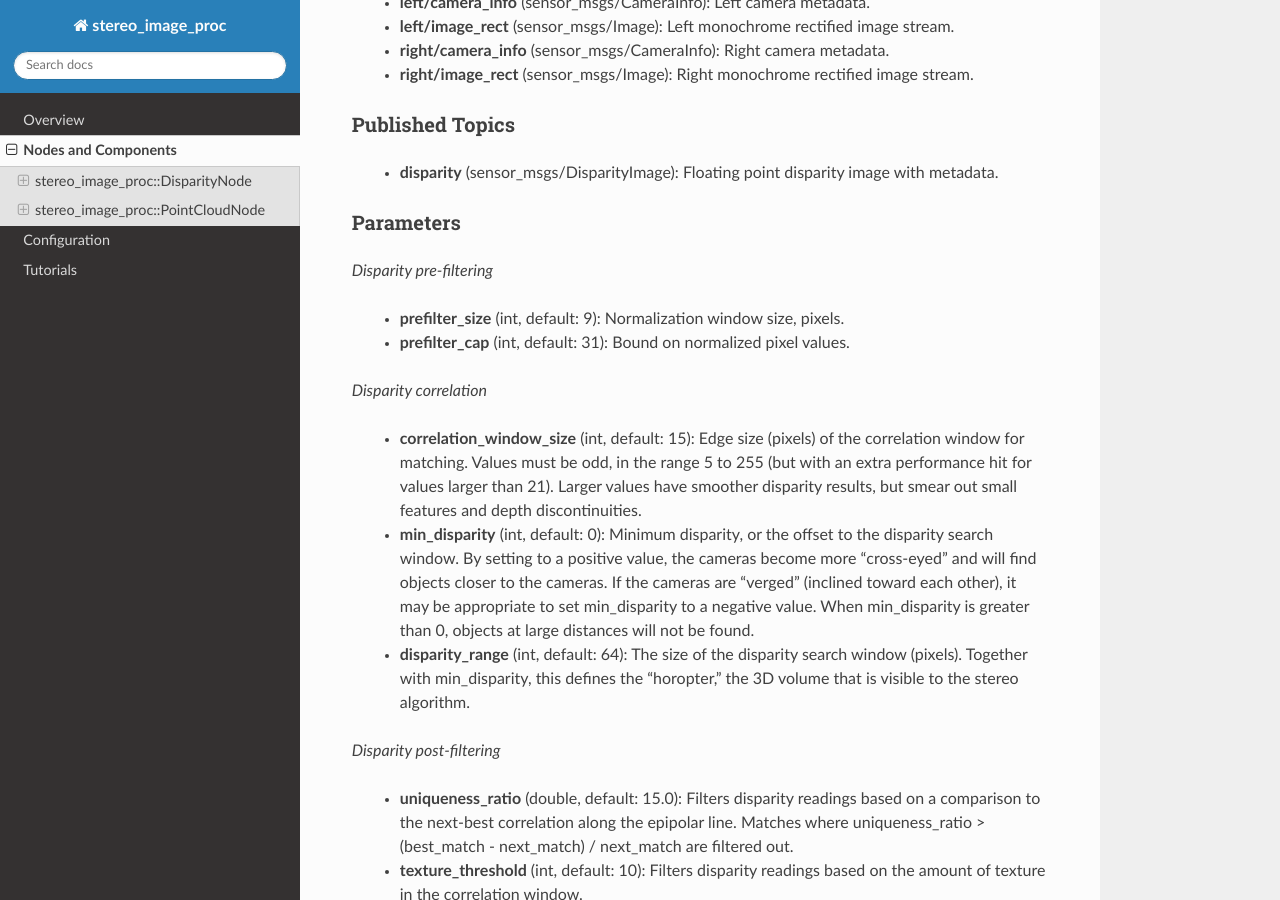
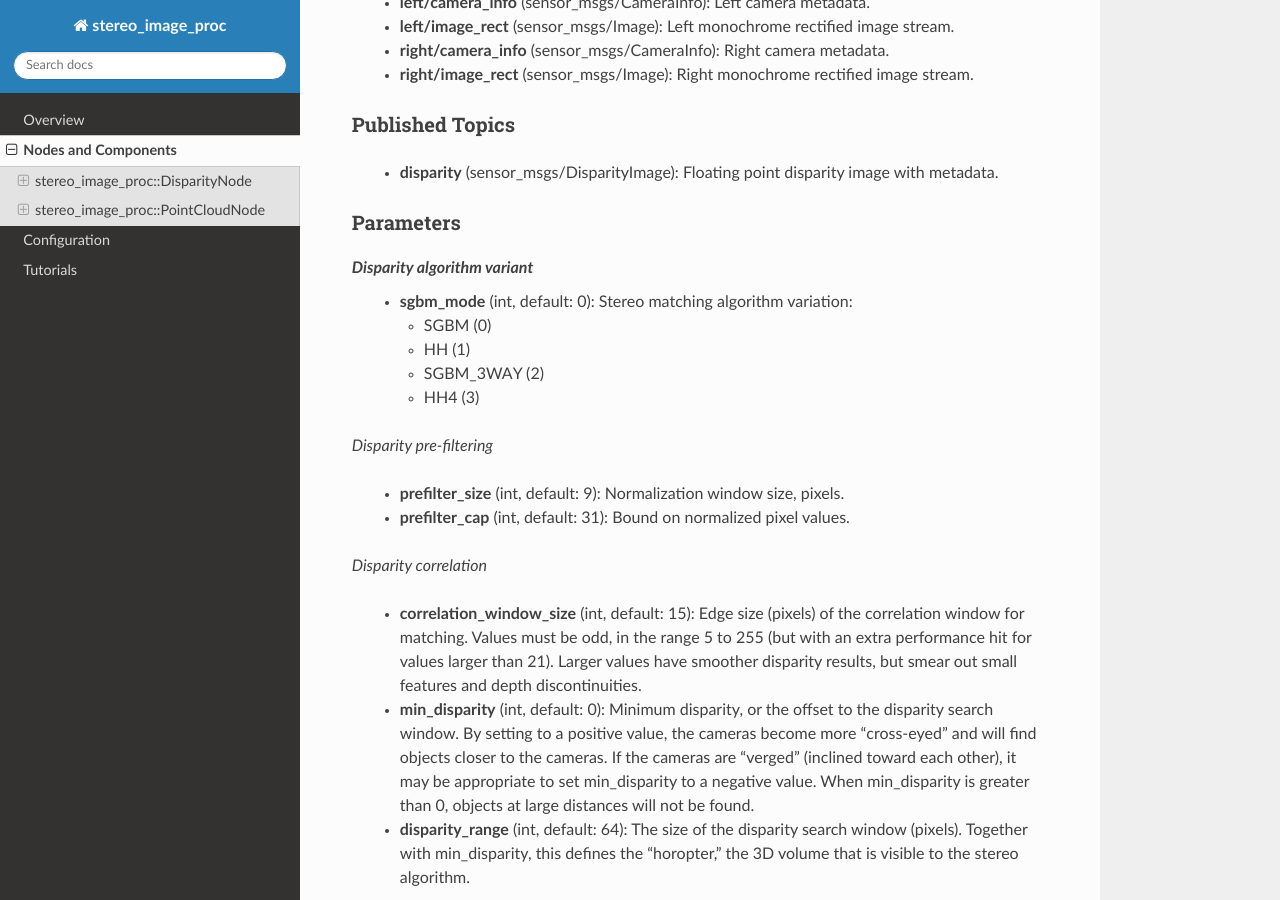
Before and after one commit to ros-perception/image_pipeline, a Sphinx documentation site: the page built from stereo_image_proc/doc/components.rst, in a window 1280 px wide and 900 px high, scrolled down 468 px. Built offline with Sphinx 7.4.7 and the Read the Docs theme 2.0.0, drawn with Linux system fonts in a browser that asks for light colours; pages that are not in the unit, such as notebooks, are missing from menus.

Commit message:
Added documentation about sgbm_mode param.

```diff
--- a/stereo_image_proc/doc/components.rst
+++ b/stereo_image_proc/doc/components.rst
@@ -29,6 +29,14 @@ Published Topics
 
 Parameters
 ^^^^^^^^^^
+
+*Disparity algorithm variant*
+ * **sgbm_mode** (int, default: 0): Stereo matching algorithm variation:
+
+   * SGBM (0)
+   * HH (1)
+   * SGBM_3WAY (2)
+   * HH4 (3)
 
 *Disparity pre-filtering*
 
```
